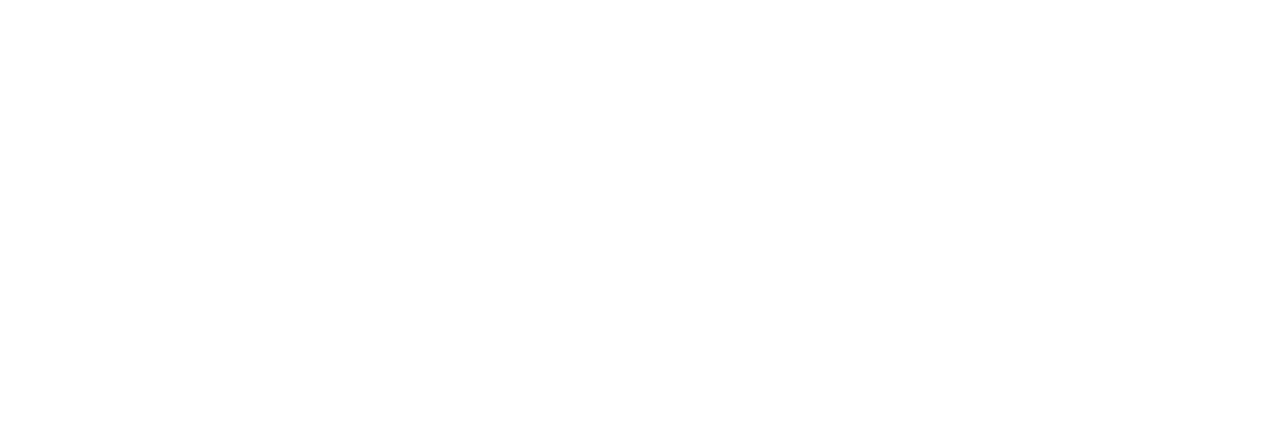
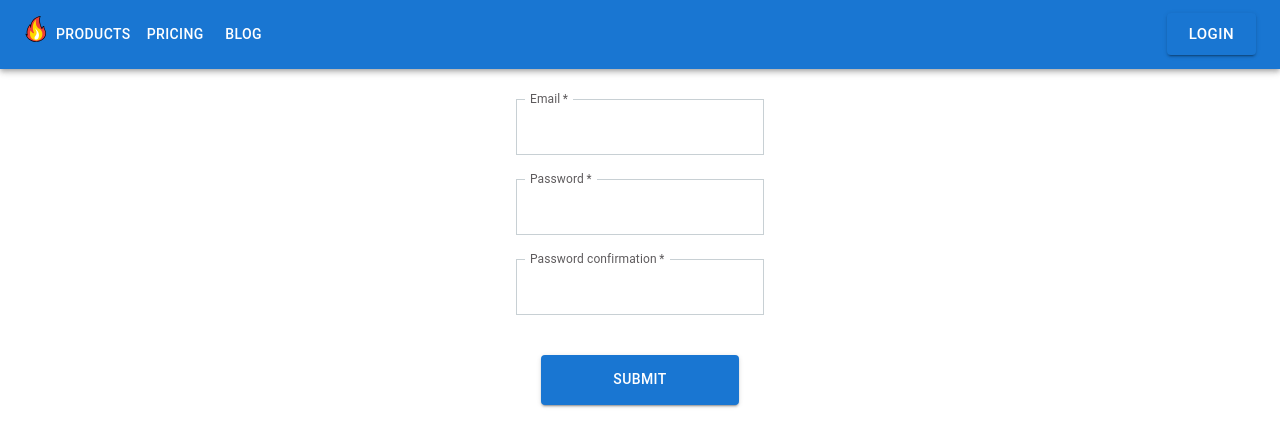
Before and after one commit to Patryk2899/Cebulaspark_FE, a React (Create React App) app: page /email/change in a window 1280 px wide. Before the commit this address had no page. Shown: the top 446 px of the page. Built offline with nearby package versions, Linux system fonts and the light colour scheme.

Commit message:
Added user edit

```diff
--- a/src/App.tsx
+++ b/src/App.tsx
@@ -11,6 +11,7 @@
 import ForgotPasswordPage from "./pages/ForgotPasswordPage";
 import BargainPage from "./pages/BargainPage";
 import BargainCreatePage from "./pages/BargainCreatePage";
+import EmailChangePage from "./pages/EmailChangePage";
 
 function App() {
     const showToastMessage = () => {
@@ -38,6 +39,7 @@
           <Route path='/new_password' element={<ForgotPasswordPage />} />
           <Route path='/bargain' element={<BargainPage />} />
           <Route path='/bargain/create' element={<BargainCreatePage />} />
+          <Route path='/email/change' element={<EmailChangePage />} />
         </Routes>
       </>
   );
--- a/src/components/Navbar.tsx
+++ b/src/components/Navbar.tsx
@@ -15,11 +15,13 @@
 import {useNavigate} from "react-router-dom";
 import {useTranslation} from "react-i18next";
 import {useState} from "react";
-import {FormControl, InputLabel, Select} from '@mui/material';
+import {FormControl, InputLabel, Link, Select} from '@mui/material';
 import  "../styles/navbar.css"
+import axios from "axios";
+import {PUBLIC_URL} from "../api/api-commons";
+import {toast} from "react-toastify";
 
 const pages = ['Products', 'Pricing', 'Blog'];
-const settings = ['Profile', 'Account', 'Dashboard', 'Logout'];
 
 interface NavbarProps {
     isLoggedIn: boolean
@@ -45,12 +47,48 @@
         setAnchorElUser(null);
     };
 
+    const handlePasswordChange = () => {
+        axios.post(PUBLIC_URL + `${process.env.REACT_APP_PASSWORD_RESET}`, {}, {
+            headers: {
+                'content-type': 'application/json',
+                accept: 'application/json',
+                'Authorization': localStorage.getItem('token')
+            }
+        })
+            .then(response => {
+                toast.info('Check your email')
+            })
+        setAnchorElUser(null);
+    }
+
+    const handleEmailChange = () => {
+        navigate('/change/email')
+        setAnchorElUser(null);
+    }
+
+    const handleLogout = () => {
+        axios.delete(PUBLIC_URL + `${process.env.REACT_APP_LOGOUT_URL}`, {
+            headers: {
+                'content-type': 'application/json',
+                accept: 'application/json',
+                'Authorization': localStorage.getItem('token')
+            }
+        })
+            .then( response => {
+                localStorage.removeItem('token')
+                navigate('/')
+                toast.info('You have been logged out')
+            })
+        setAnchorElUser(null);
+    }
+
     return (
         <AppBar position="static">
             <Container maxWidth="xl">
                 <Toolbar disableGutters>
                     <IconButton
                         size="large"
+                        href="/main"
                         aria-label="account of current user"
                         aria-controls="menu-appbar"
                         aria-haspopup="true"
@@ -99,7 +137,7 @@
                             variant="h5"
                             noWrap
                             component="a"
-                        href=""
+                            href="/main"
                             sx={{
                                 mr: 2,
                                 display: {xs: 'flex', md: 'none'},
@@ -147,11 +185,19 @@
                             open={Boolean(anchorElUser)}
                             onClose={handleCloseUserMenu}
                         >
-                            {settings.map((setting) => (
-                                <MenuItem key={setting} onClick={handleCloseUserMenu}>
-                                    <Typography textAlign="center">{setting}</Typography>
+                            {
+                                <div>
+                                    <MenuItem key={1} onClick={handlePasswordChange}>
+                                        <Typography textAlign="center">Change password</Typography>
                                     </MenuItem>
-                            ))}
+                                    <MenuItem key={2} onClick={handleEmailChange}>
+                                        <Typography textAlign="center">Change email</Typography>
+                                    </MenuItem>
+                                    <MenuItem key={3} onClick={handleLogout}>
+                                        <Typography textAlign="center">Logout</Typography>
+                                    </MenuItem>
+                                </div>
+                            }
                         </Menu>}
                         {!props.isLoggedIn && <Button
                             onClick={() => {
--- /dev/null
+++ b/src/pages/EmailChangePage.tsx
@@ -0,0 +1,144 @@
+import React, {FC, useLayoutEffect, useState} from "react";
+import {Box, Grid, Typography} from "@mui/material";
+import {FormProvider, SubmitHandler, useForm} from "react-hook-form";
+import FormInput from "../components/FormInput";
+import LoadingButton from "@mui/lab/LoadingButton";
+import {zodResolver} from "@hookform/resolvers/zod";
+import {object, string, TypeOf} from "zod";
+import Navbar from "../components/Navbar";
+import {checkTokenValidity} from "../api/user";
+import {PUBLIC_URL} from "../api/api-commons";
+import axios from "axios";
+import {toast} from "react-toastify";
+import {useTranslation} from "react-i18next";
+import {useNavigate} from "react-router-dom";
+
+interface EmailRequestForm {
+    email: string;
+    password: string;
+    password_confirmation: string;
+}
+
+const emailChangeSchema = object({
+    email: string().min(1, 'Email is required').email('Email is invalid'),
+    password: string()
+        .min(1, 'Password is required')
+        .min(8, 'Password must be more than 8 characters')
+        .max(32, 'Password must be less than 32 characters'),
+    passwordConfirm: string().min(1, 'Please confirm your password'),
+}).refine((data) => data.password === data.passwordConfirm, {
+    path: ['passwordConfirm'],
+    message: 'Passwords do not match',
+});
+
+
+type isEmailChange = TypeOf<typeof emailChangeSchema>;
+
+const ForgotPasswordPage: FC = () => {
+    const [isLogged, setIsLogged] = useState(false);
+
+    // @ts-ignore
+    const {t} = useTranslation();
+    const navigate = useNavigate();
+
+    useLayoutEffect( () => {
+        const checkToken = async () => {
+            const result = await checkTokenValidity();
+            setIsLogged(result)
+        }
+        checkToken().then()
+    }, [isLogged]);
+
+    const onSubmitHandler: SubmitHandler<isEmailChange> = (values: isEmailChange) => {
+        axios.post(PUBLIC_URL + `${process.env.REACT_APP_EMAIL_CHANGE}`, {
+            email: values.email,
+            password: values.password
+        }, {
+            headers: {
+                'content-type': 'application/json',
+                accept: 'application/json',
+                'Authorization': localStorage.getItem('token')
+            }
+        })
+            .then(response => {
+                toast.success('Email has been changed')
+                navigate('/main')
+            })
+            .catch(err => {
+                console.log(err)
+                toast.error(err.response.data)
+            })
+    }
+
+    const defaultValues: isEmailChange = {
+        email: '',
+        password: '',
+        passwordConfirm: '',
+    };
+
+    const methods = useForm<isEmailChange>({
+        resolver: zodResolver(emailChangeSchema),
+        defaultValues,
+    });
+
+    return (
+        <div>
+            <Navbar isLoggedIn={isLogged}/>
+            <Grid
+                container
+                justifyContent='center'
+                alignItems='center'
+                sx={{ width: '100%', height: '100%' }}
+                marginTop="30px"
+            >
+                <FormProvider {...methods}>
+                    <Box
+                        display='flex'
+                        flexDirection='column'
+                        justifyContent='center'
+                        component='form'
+                        onSubmit={methods.handleSubmit(onSubmitHandler)}
+                    >
+
+                        <FormInput
+                            label='Email'
+                            name='email'
+                            focused
+                            required
+                        />
+                        <FormInput
+                            label='Password'
+                            name='password'
+                            required
+                            focused
+                            type="Password"
+                        />
+                        <FormInput
+                            label='Password confirmation'
+                            name='passwordConfirm'
+                            required
+                            focused
+                            type="Password"
+                        />
+                        <LoadingButton
+                            loading={false}
+                            type='submit'
+                            variant='contained'
+                            sx={{
+                                py: '0.8rem',
+                                mt: 2,
+                                width: '80%',
+                                marginInline: 'auto',
+                            }}
+                        >
+                            Submit
+                        </LoadingButton>
+                    </Box>
+
+                </FormProvider>
+            </Grid>
+        </div>
+    )
+};
+
+export default ForgotPasswordPage
--- a/src/pages/MainPage.tsx
+++ b/src/pages/MainPage.tsx
@@ -86,14 +86,6 @@
         fetchCategories().then()
     }, [isLogged]);
 
-    useLayoutEffect( () => {
-        const checkToken = async () => {
-            const result = await checkTokenValidity();
-            setIsLogged(result)
-        }
-        checkToken().then()
-    }, [isLogged]);
-
     return (
         <div>
             <div>
```
Lines whose indentation alone changed are shown as unchanged.
